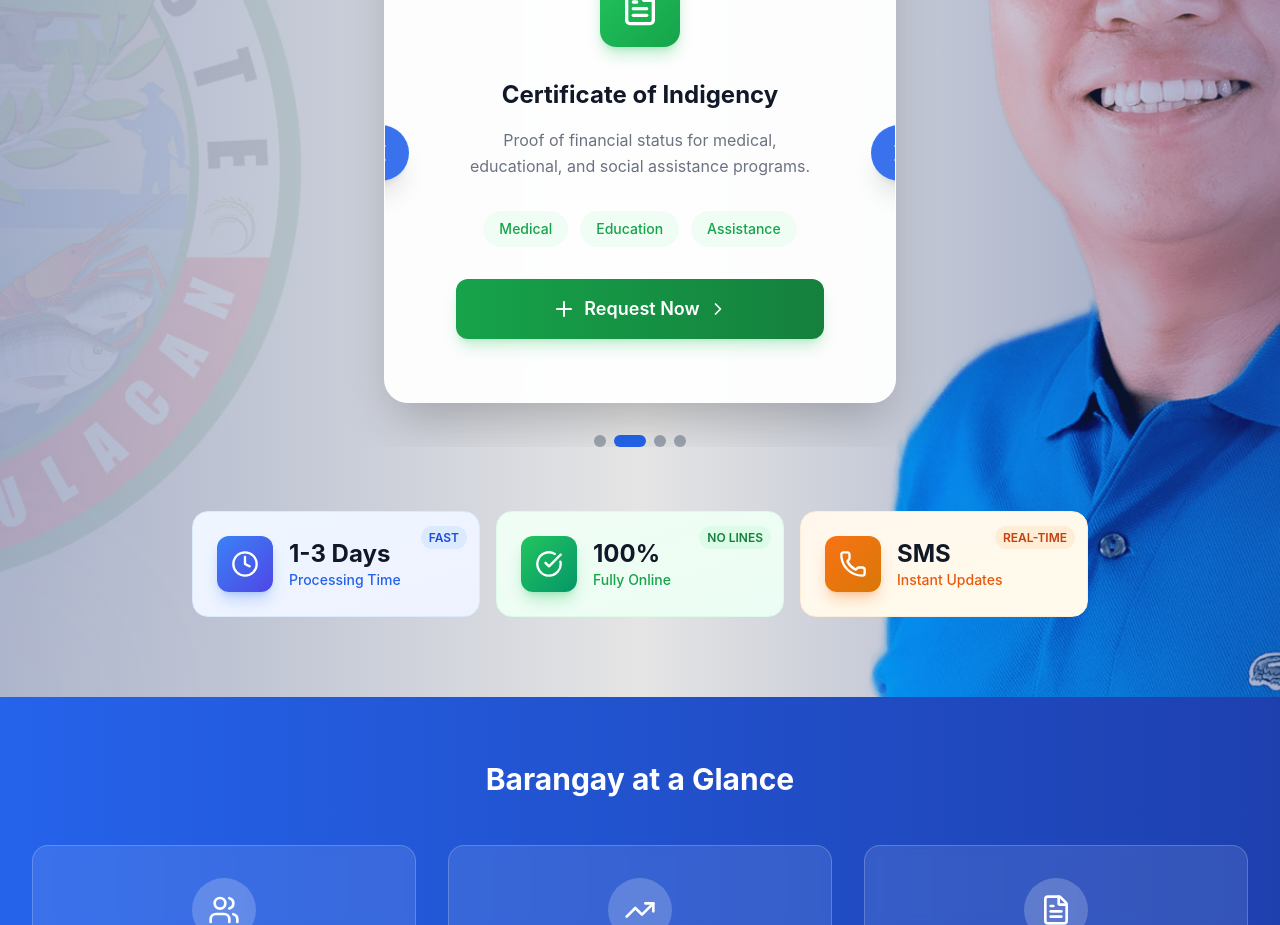
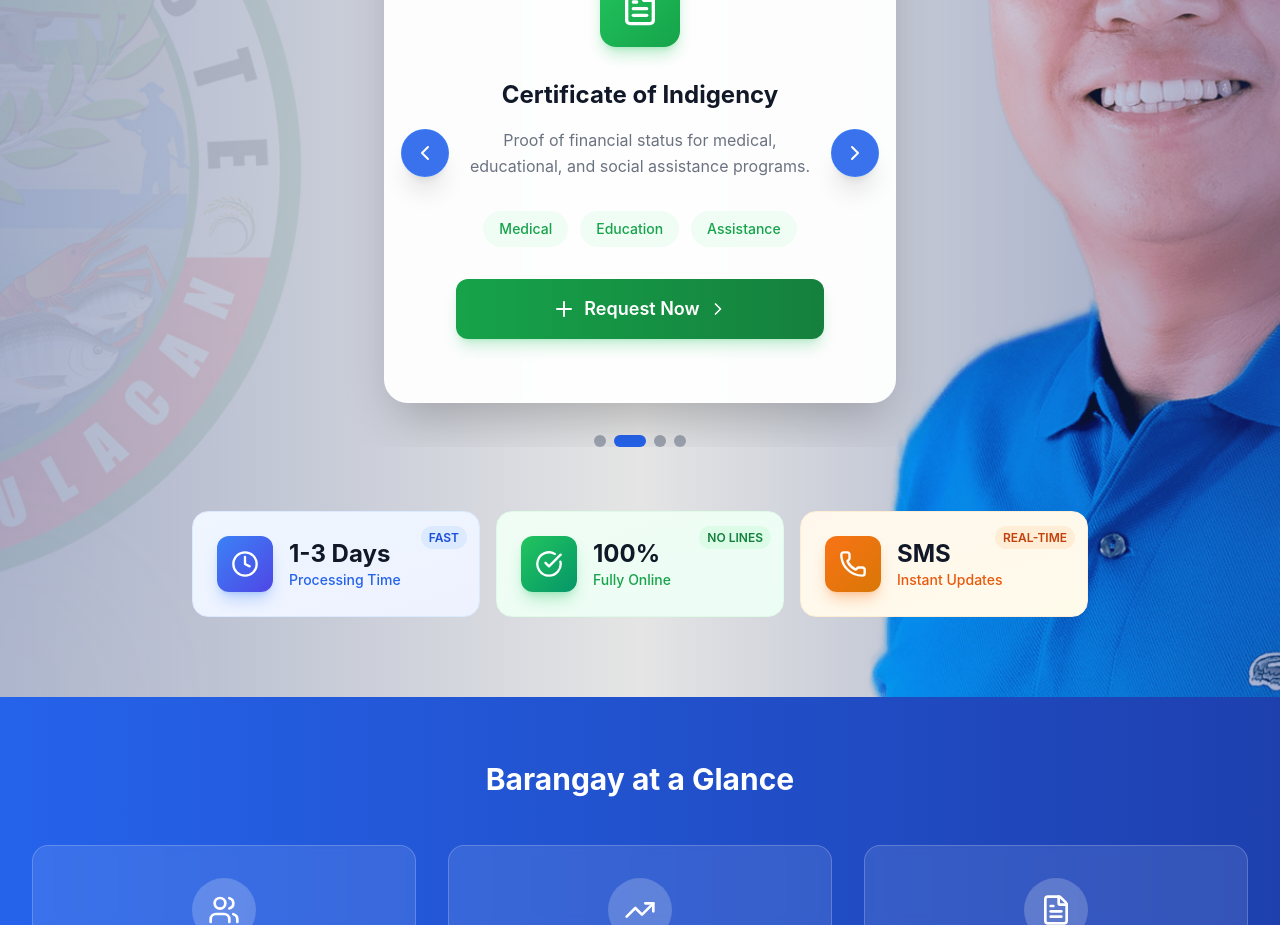
Before and after one commit to norielvc/ibaoesteportal, a Next.js app in the folder frontend/: page / in a window 1280 px wide. Shown: the part 1220-2145 px from the top of the page. Built offline with nearby package versions, Linux system fonts and the light colour scheme; no server answers.

Commit message:
Fix arrow positioning - move arrows inside container boundaries

```diff
--- a/frontend/pages/index.js
+++ b/frontend/pages/index.js
@@ -656,18 +656,18 @@ export default function BarangayPortal() {
                       })}
                     </div>
 
-                    {/* Navigation Arrows - Fixed positioning */}
+                    {/* Navigation Arrows - Fixed positioning closer to container */}
                     <button
                       onClick={() => setCurrentFormSlide((prev) => (prev - 1 + forms.length) % forms.length)}
-                      className="absolute -left-8 top-1/2 -translate-y-1/2 w-14 h-14 bg-blue-600/90 hover:bg-blue-700 backdrop-blur-sm shadow-xl rounded-full flex items-center justify-center transition-all z-20 border border-blue-500/50"
+                      className="absolute left-4 top-1/2 -translate-y-1/2 w-12 h-12 bg-blue-600/90 hover:bg-blue-700 backdrop-blur-sm shadow-xl rounded-full flex items-center justify-center transition-all z-20 border border-blue-500/50"
                     >
-                      <ChevronLeft className="w-7 h-7 text-white" />
+                      <ChevronLeft className="w-6 h-6 text-white" />
                     </button>
                     <button
                       onClick={() => setCurrentFormSlide((prev) => (prev + 1) % forms.length)}
-                      className="absolute -right-8 top-1/2 -translate-y-1/2 w-14 h-14 bg-blue-600/90 hover:bg-blue-700 backdrop-blur-sm shadow-xl rounded-full flex items-center justify-center transition-all z-20 border border-blue-500/50"
+                      className="absolute right-4 top-1/2 -translate-y-1/2 w-12 h-12 bg-blue-600/90 hover:bg-blue-700 backdrop-blur-sm shadow-xl rounded-full flex items-center justify-center transition-all z-20 border border-blue-500/50"
                     >
-                      <ChevronRight className="w-7 h-7 text-white" />
+                      <ChevronRight className="w-6 h-6 text-white" />
                     </button>
                   </div>
 
```
